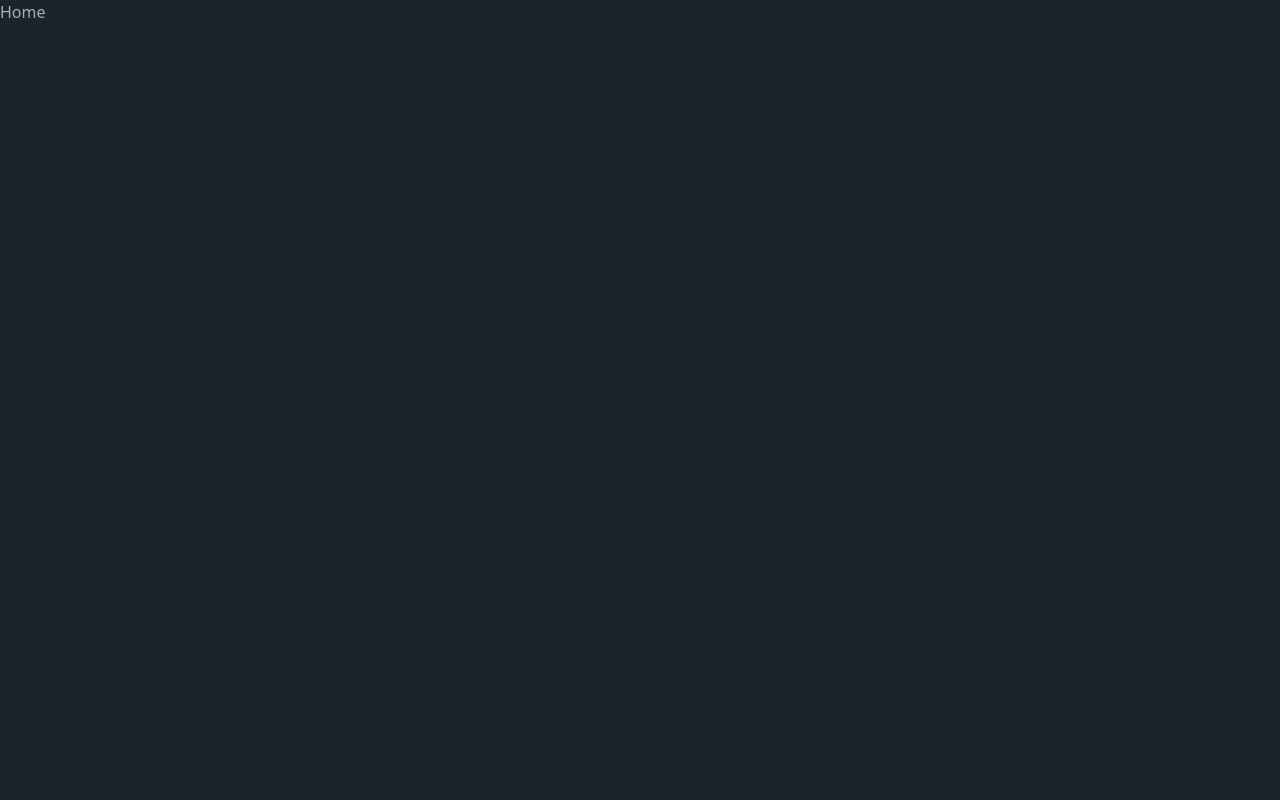
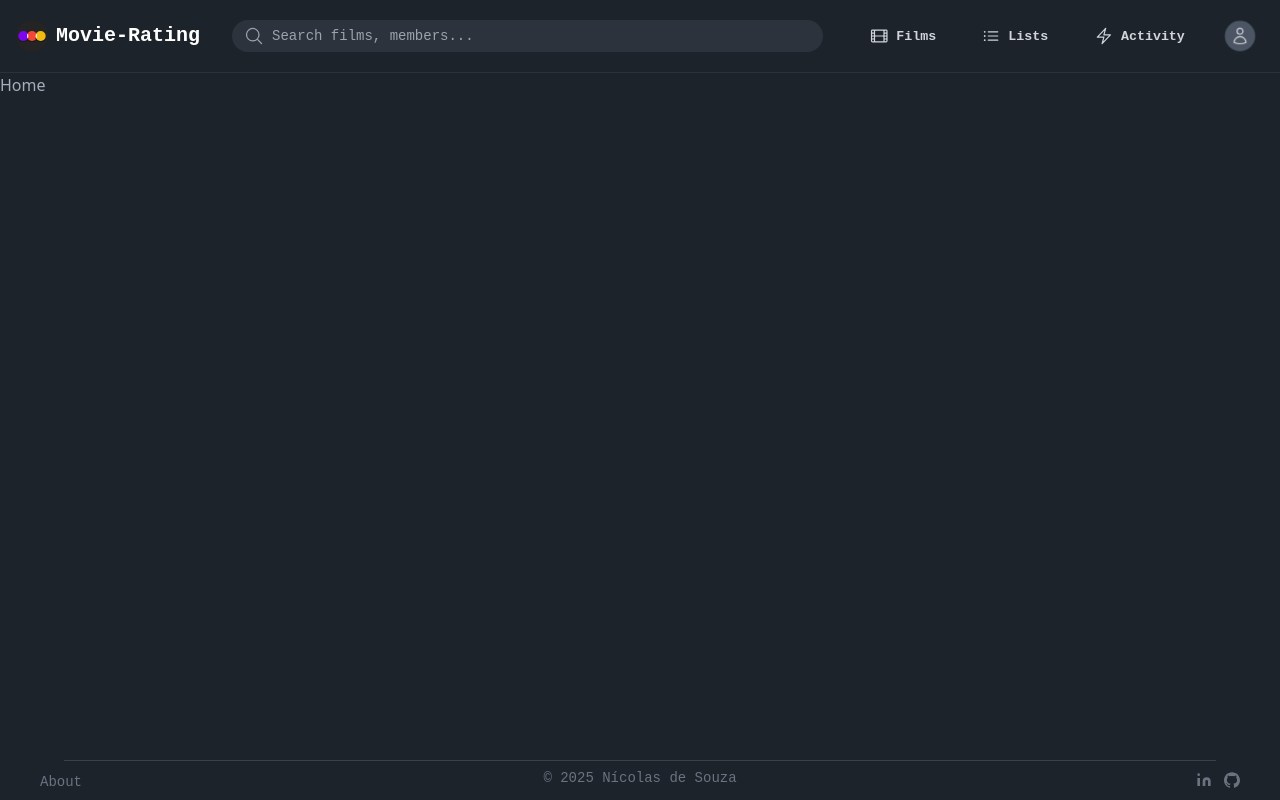
Before and after one commit to nicolassm145/movie-rating, a React (Vite) app: page / in a window 1280 px wide. Built offline with nearby package versions, Linux system fonts and the light colour scheme; a web font is replaced by a local one.

Commit message:
Add HeaderComponent

```diff
--- a/package.json
+++ b/package.json
@@ -10,6 +10,7 @@
     "preview": "vite preview"
   },
   "dependencies": {
+    "@heroicons/react": "^2.2.0",
     "react": "^19.0.0",
     "react-dom": "^19.0.0",
     "react-router-dom": "^7.1.5"
--- a/src/components/FooterComponent.tsx
+++ b/src/components/FooterComponent.tsx
@@ -4,25 +4,18 @@ const FooterComponent = () => {
     <footer className="fixed bottom-0 body-font font-robot w-full max-h-12 bg-#1D232A ">
       <div className="container py-2 flex justify-between mx-auto relative">
         <div className="absolute top-0 left-1/2 -translate-x-1/2 w-[90%] border-t border-zinc-700"></div>
-
-        {/* Seção About (esquerda) */}
         <span className="pl-10">
           <a
             href="/about"
-            className="text-sm text-gray-500 hover:text-white transition-all duration-500"
+            className="text-sm text-gray-500 hover:text-white transition-all duration-500 font-roboto-mono"
           >
             About
           </a>
         </span>
-
-        {/* Nome centralizado */}
-        <span className="absolute left-1/2 -translate-x-1/2 text-sm text-gray-500">
+        <span className="absolute left-1/2 -translate-x-1/2 text-sm text-gray-500 font-roboto-mono">
           © 2025 Nícolas de Souza
         </span>
-
-        {/* Seção Direita (ícones) */}
         <span className="inline-flex items-center pr-10">
-          {/* LinkedIn */}
           <a
             href="https://www.linkedin.com/in/nicolassm145/"
             target="_blank"
@@ -42,8 +35,6 @@ const FooterComponent = () => {
               <circle cx="4" cy="4" r="2" stroke="none"></circle>
             </svg>
           </a>
-
-          {/* GitHub */}
           <a
             href="https://github.com/nicolassm145"
             target="_blank"
--- a/src/components/HeaderComponent.tsx
+++ b/src/components/HeaderComponent.tsx
@@ -0,0 +1,100 @@
+import { MagnifyingGlassIcon, FilmIcon, ListBulletIcon, UserIcon, BoltIcon } from '@heroicons/react/24/outline'
+
+const HeaderComponent = () => {
+    return (
+        <nav className="bg-base-100 border-b border-neutral">
+            <div className="max-w-screen-2xl flex flex-wrap items-center justify-between mx-auto px-4 py-3">
+                <a href="/" className="flex items-center space-x-2">
+                    <img
+                        src="/icon.svg"
+                        className="h-8 w-8"
+                        alt="Movie-Rating"
+                    />
+                    <span className="self-center text-xl font-bold font-roboto-mono whitespace-nowrap text-white ">
+                        Movie-Rating
+                    </span>
+                </a>
+
+                <div className="flex-auto max-w-2xl mx-8">
+                    <div className="relative">
+                        <div className="absolute left-3 top-1/2 -translate-y-1/2">
+                            <MagnifyingGlassIcon className="w-5 h-5 text-gray-400" />
+                        </div>
+                        <input
+                            type="text"
+                            placeholder="Search films, members..."
+                            className="input input-sm w-full pl-10 bg-opacity-20 bg-gray-500 focus:bg-opacity-30 transition-all border-none rounded-full placeholder:text-gray-400 font-roboto-mono"
+                        />
+                    </div>
+                </div>
+                <div className="flex items-center gap-4 font-roboto-mono">
+                    <div className="hidden md:flex items-center gap-4">
+                        <button className="btn btn-ghost btn-sm gap-2 text-gray-300 hover:text-white">
+                            <FilmIcon className="w-5 h-5" />
+                            <span>Films</span>
+                        </button>
+
+                        <button className="btn btn-ghost btn-sm gap-2 text-gray-300 hover:text-white">
+                            <ListBulletIcon className="w-5 h-5" />
+                            <span>Lists</span>
+                        </button>
+
+                        <button className="btn btn-ghost btn-sm gap-2 text-gray-300 hover:text-white">
+                            <BoltIcon className="w-5 h-5" />
+                            <span>Activity</span>
+                        </button>
+
+                        <div className="dropdown dropdown-end">
+                            <label tabIndex={0} className="btn btn-ghost btn-circle avatar">
+                                <div className="w-8 h-8 rounded-full bg-gray-600 flex items-center justify-center p-1.5">
+                                    <UserIcon className="w-full h-full text-gray-300" />
+                                </div>
+                            </label>
+                            <ul tabIndex={0} className="mt-3 z-[1] p-2 shadow menu menu-sm dropdown-content bg-base-100 rounded-box w-52 border border-neutral">
+                                <li>
+                                    <a className="hover:bg-neutral/20">
+                                        Profile
+                                    </a>
+                                </li>
+                                <li>
+                                    <a className="hover:bg-neutral/20">
+                                        Watchlist
+                                    </a>
+                                </li>
+                                <li>
+                                    <a className="hover:bg-neutral/20">
+                                        Settings
+                                    </a>
+                                </li>
+                                <li className="border-t border-neutral mt-2 pt-2">
+                                    <a className="hover:bg-neutral/20">
+                                        Logout
+                                    </a>
+                                </li>
+                            </ul>
+                        </div>
+                    </div>
+                    <button className="md:hidden btn btn-ghost btn-circle">
+                        <svg
+                            className="w-5 h-5"
+                            aria-hidden="true"
+                            xmlns="http://www.w3.org/2000/svg"
+                            fill="none"
+                            viewBox="0 0 17 14"
+                        >
+                            <path
+                                stroke="currentColor"
+                                strokeLinecap="round"
+                                strokeLinejoin="round"
+                                strokeWidth={2}
+                                d="M1 1h15M1 7h15M1 13h15"
+                            />
+                        </svg>
+                    </button>
+                </div>
+            </div>
+        </nav>
+    );
+};
+
+export default HeaderComponent;
--- a/src/pages/About/index.tsx
+++ b/src/pages/About/index.tsx
@@ -1,8 +1,10 @@
 import FooterComponent from "../../components/FooterComponent";
+import HeaderComponent from "../../components/HeaderComponent";
 
 const About = () => {
     return (
         <div>
+            <HeaderComponent />
             <h1>About</h1>
             <FooterComponent />
         </div>
--- a/src/pages/Home/index.tsx
+++ b/src/pages/Home/index.tsx
@@ -1,7 +1,12 @@
+import FooterComponent from "../../components/FooterComponent";
+import HeaderComponent from "../../components/HeaderComponent";
+
 const Home = () => {
     return (
         <div>
+            <HeaderComponent />
             <h1>Home</h1>
+            <FooterComponent />
         </div>
     );
 };
--- a/src/pages/Register/index.tsx
+++ b/src/pages/Register/index.tsx
@@ -7,7 +7,7 @@ const Register = () => {
         <div className="w-full max-w-sm lg:max-w-md mx-4 bg-gray-800/90 rounded-xl p-6 shadow-2xl backdrop-blur-sm">
           <div className="sm:mx-auto sm:w-full sm:max-w-sm">
             <Logo />
-            <h2 className="mt-4 text-center text-2xl font-roboto-mono font-bold tracking-tight text-white font-roboto-mono">
+            <h2 className="mt-2 text-center text-2xl font-roboto-mono font-bold tracking-tight text-white">
               Create a new account
             </h2>
           </div>
@@ -27,7 +27,7 @@ const Register = () => {
                     name="name"
                     type="text"
                     required
-                    className="w-full px-3 py-1.5 rounded-lg bg-gray-700/50 border border-gray-600 text-white placeholder-gray-400 text-sm font-roboto-mono"
+                    className="w-full px-3 py-2 rounded-lg bg-gray-700/50 border border-gray-600 text-white placeholder-gray-400 text-sm font-roboto-mono"
                     autoComplete="name"
                   />
                 </div>
@@ -46,7 +46,7 @@ const Register = () => {
                     name="email"
                     type="email"
                     required
-                    className="w-full px-3 py-1.5 rounded-lg bg-gray-700/50 border border-gray-600 text-white placeholder-gray-400 text-sm font-roboto-mono"
+                    className="w-full px-3 py-2 rounded-lg bg-gray-700/50 border border-gray-600 text-white placeholder-gray-400 text-sm font-roboto-mono"
                     autoComplete="email"
                   />
                 </div>
@@ -65,7 +65,7 @@ const Register = () => {
                     name="password"
                     type="password"
                     required
-                    className="w-full px-3 py-1.5 rounded-lg bg-gray-700/50 border border-gray-600 text-white placeholder-gray-400 text-sm font-roboto-mono"
+                    className="w-full px-3 py-2 rounded-lg bg-gray-700/50 border border-gray-600 text-white placeholder-gray-400 text-sm font-roboto-mono"
                     autoComplete="new-password"
                   />
                 </div>
@@ -84,7 +84,7 @@ const Register = () => {
                     name="confirm-password"
                     type="password"
                     required
-                    className="w-full px-3 py-1.5 rounded-lg bg-gray-700/50 border border-gray-600 text-white placeholder-gray-400 text-sm font-roboto-mono"
+                    className="w-full px-3 py-2 rounded-lg bg-gray-700/50 border border-gray-600 text-white placeholder-gray-400 text-sm font-roboto-mono"
                     autoComplete="new-password"
                   />
                 </div>
@@ -93,14 +93,14 @@ const Register = () => {
               <div>
                 <button
                   type="submit"
-                  className="w-full flex justify-center py-1.5 px-3 rounded-lg bg-indigo-600 hover:bg-indigo-700 text-white font-semibold transition-colors duration-200 focus:outline-none focus:ring-2 focus:ring-offset-2 focus:ring-indigo-500 text-sm font-roboto-mono"
+                  className="w-full flex justify-center py-2 px-3 rounded-lg bg-indigo-600  hover:bg-indigo-700 text-white font-semibold transition-colors duration-200 focus:outline-none focus:ring-2 focus:ring-offset-2 focus:ring-indigo-500 text-sm font-roboto-mono"
                 >
                   Sign up
                 </button>
               </div>
             </form>
 
-            <p className="mt-6 text-center text-sm text-gray-400 font-roboto-mono">
+            <p className="mt-5 text-center text-sm text-gray-400 font-roboto-mono">
               Already have an account?{" "}
               <a
                 href="/login"
```
Also changed, not shown: 1 other file (tests, documents, lock files or other folders).
